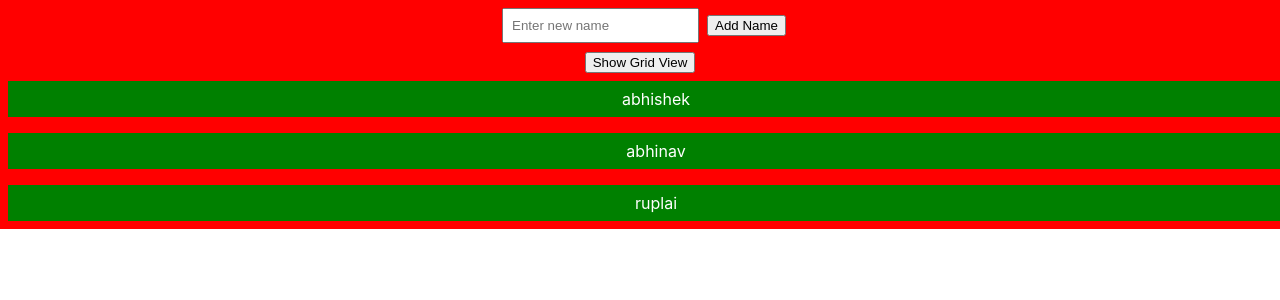
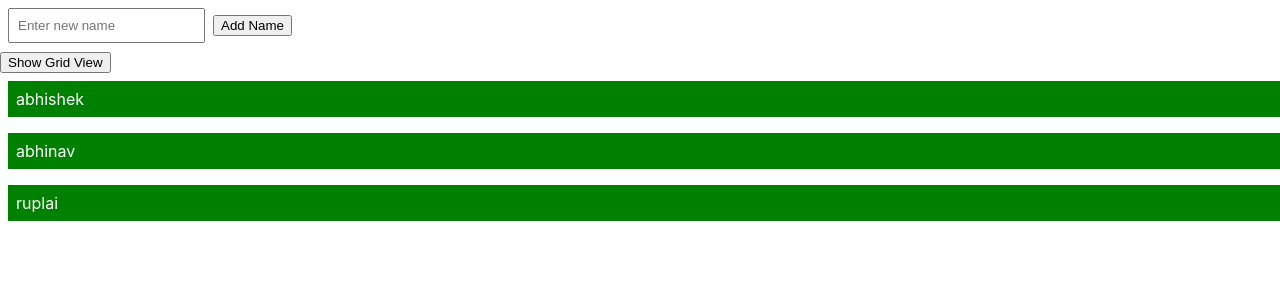
Before and after one commit to abhishekk-raj/Milestone, a React (Create React App) app: page /todo in a window 1280 px wide. Shown: the top 300 px of the page. Built offline with nearby package versions, Linux system fonts and the light colour scheme.

Commit message:
Refactor folder structure

```diff
--- a/src/App.module.scss
+++ /dev/null
@@ -1,8 +0,0 @@
-.App {
-  text-align: center;
-  background-color: red;
-}
-
-.TextGrey {
-  color: grey;
-}
--- a/src/App.tsx
+++ b/src/App.tsx
@@ -1,23 +1,21 @@
 import React from "react";
 import { BrowserRouter, Navigate, Route, Routes } from "react-router-dom";
-import SignIn from "./components/SignIn";
-import SignUp from "./components/SignUp";
-import Todo from "./components/Todo";
-import UserList from "./components/UserList";
+import SignIn from "./components/auth/SignIn";
+import SignUp from "./components/auth/SignUp";
+import Todo from "./components/todo/Todo";
 
 function App() {
   return (
-    <div>
+    <>
       <BrowserRouter>
         <Routes>
           <Route path="/sign-in" element={<SignIn />} />
           <Route path="/sign-up" element={<SignUp />} />
           <Route path="/todo" element={<Todo />} />
-          <Route path="/user-list" element={<UserList />} />
           <Route path="/" element={<Navigate replace to="/sign-in" />} />
         </Routes>
       </BrowserRouter>
-    </div>
+    </>
   );
 }
 
--- a/src/components/InputField.tsx
+++ b/src/components/core/InputField.tsx
@@ -1,5 +1,5 @@
 import React, { useRef } from "react";
-import { IInputField } from "../models/input-field.props";
+import { IInputField } from "../../models/input-field.props";
 
 const InputField: React.FC<IInputField> = ({
   todo,
--- /dev/null
+++ b/src/components/todo/Todo.module.scss
@@ -0,0 +1,3 @@
+.TextGrey {
+    color: grey;
+  }
--- a/src/components/Todo.tsx
+++ b/src/components/todo/Todo.tsx
@@ -1,8 +1,8 @@
 import React, { useState } from "react";
-import InputField from "./InputField";
+import InputField from "../core/InputField";
 import TodoList from "./TodoList";
 
-import styles from ".././App.module.scss";
+import styles from "./Todo.module.scss";
 
 const Todo = () => {
   const [todo, setTodo] = useState("");
@@ -22,7 +22,7 @@ const Todo = () => {
   };
 
   return (
-    <div className={`${styles.App} ${styles.TextGrey}`}>
+    <div className={`${styles.TextGrey}`}>
       <InputField
         todo={todo}
         setTodo={setTodo}
--- a/src/components/TodoGridItem.tsx
+++ b/src/components/todo/TodoGridItem.tsx
@@ -1,5 +1,5 @@
 import React from "react";
-import { ITodoListItemProps } from "../models/todo-list-item.props";
+import { ITodoListItemProps } from "../../models/todo-list-item.props";
 
 const TodoGridItem: React.FC<ITodoListItemProps> = ({ name }) => {
   return (
--- a/src/components/TodoList.tsx
+++ b/src/components/todo/TodoList.tsx
@@ -1,5 +1,5 @@
 import React, { CSSProperties, useState } from "react";
-import { ITodoListProps } from "../models/todo-list.props";
+import { ITodoListProps } from "../../models/todo-list.props";
 import TodoGridItem from "./TodoGridItem";
 import TodoListItem from "./TodoListItem";
 
--- a/src/components/TodoListItem.tsx
+++ b/src/components/todo/TodoListItem.tsx
@@ -1,5 +1,5 @@
 import React from "react";
-import { ITodoListItemProps } from "../models/todo-list-item.props";
+import { ITodoListItemProps } from "../../models/todo-list-item.props";
 
 const TodoListItem: React.FC<ITodoListItemProps> = ({ name }) => {
   return (
```
Also changed, not shown: src/components/auth/SignIn.tsx (renamed from src/components/SignIn.tsx), src/components/auth/SignUp.tsx (renamed from src/components/SignUp.tsx), src/examples/UserList.tsx (renamed from src/components/UserList.tsx).
